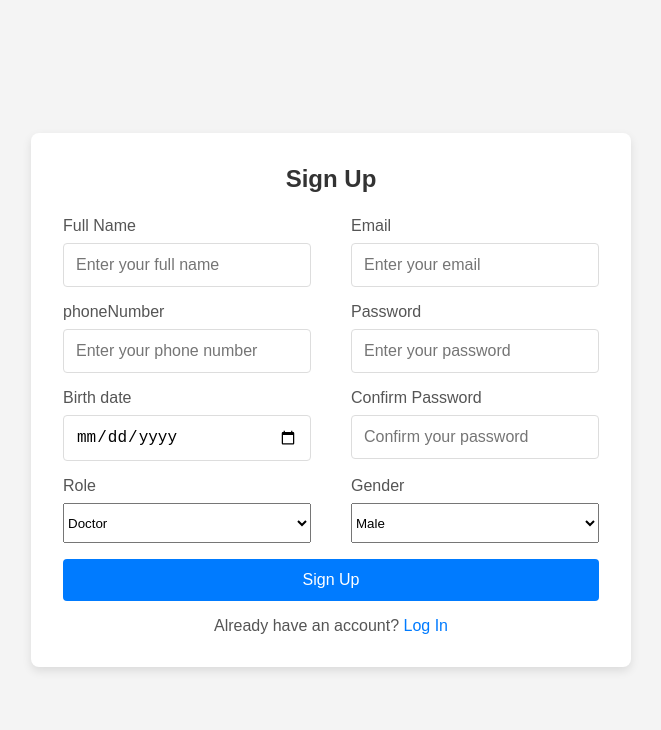
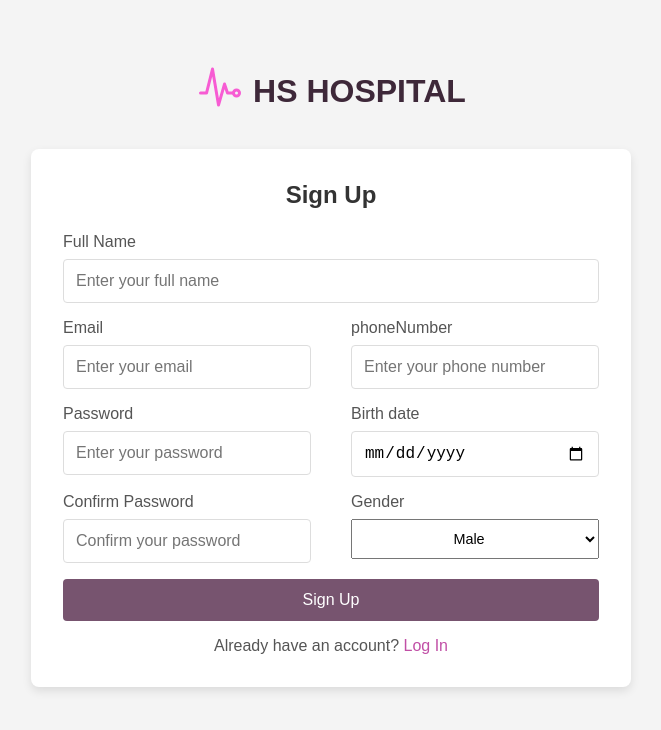
Before and after one commit to amrahmmed/FinalProject, a plain HTML site: page Frontend/signUp.html in a window 1280 px wide. Shown: the whole page, without its empty margins (309-970 px from the left). Drawn offline with nearby package versions, Linux system fonts and the light colour scheme; files that its build step writes are made by us from their sources.

Commit message:
remove role and adding logo to signin and signup

```diff
--- /dev/null
+++ b/Frontend/components/signIn.css
@@ -0,0 +1,108 @@
+* {
+  margin: 0;
+  padding: 0;
+  box-sizing: border-box;
+}
+
+body {
+  font-family: Arial, sans-serif;
+  background-color: #f4f4f4;
+  display: flex;
+  justify-content: center;
+  align-items: center;
+  flex-direction: column;
+
+  height: 100vh;
+}
+
+/* Sign-In Container */
+.signin-container {
+  background-color: #fff;
+  padding: 2rem;
+  border-radius: 8px;
+  box-shadow: 0 4px 10px rgba(0, 0, 0, 0.1);
+  width: 100%;
+  max-width: 400px;
+  text-align: center;
+}
+
+.signin-container h2 {
+  margin-bottom: 1.5rem;
+  color: #333;
+}
+
+/* Input Fields */
+.input-group {
+  margin-bottom: 1rem;
+  text-align: left;
+}
+
+.input-group label {
+  display: block;
+  margin-bottom: 0.5rem;
+  color: #555;
+}
+
+.input-group input {
+  width: 100%;
+  padding: 0.75rem;
+  border: 1px solid #ddd;
+  border-radius: 4px;
+  font-size: 1rem;
+}
+
+.input-group input:focus {
+  outline: none;
+  border-color: #007bff;
+}
+
+/* Sign-In Button */
+.signin-button {
+  width: 100%;
+  padding: 0.75rem;
+  background-color: rgb(119, 84, 111);
+  color: #fff;
+  border: none;
+  border-radius: 4px;
+  font-size: 1rem;
+  cursor: pointer;
+  transition: background-color 0.3s ease;
+}
+
+.signin-button:hover {
+  background-color: rgb(193, 79, 166);
+}
+
+/* Sign-Up Link */
+.signup-link {
+  margin-top: 1rem;
+  color: #555;
+}
+
+.signup-link a {
+  color: rgb(193, 79, 166);
+  text-decoration: none;
+}
+
+.signup-link a:hover {
+  text-decoration: underline;
+}
+
+.logo {
+  font-size: 2rem;
+  font-weight: bold;
+  text-decoration: none;
+  line-height: 1;
+
+  color: rgb(62, 40, 57);
+  transform: translateY(-19%);
+
+  margin-bottom: 2rem;
+}
+
+.logo ion-icon {
+  font-size: 3rem;
+  color: rgb(247, 92, 211);
+
+  transform: translateY(19%);
+}
--- /dev/null
+++ b/Frontend/components/signUp.css
@@ -0,0 +1,144 @@
+/* General Reset */
+* {
+  margin: 0;
+  padding: 0;
+  box-sizing: border-box;
+}
+
+body {
+  font-family: Arial, sans-serif;
+  background-color: #f4f4f4;
+  display: flex;
+  justify-content: center;
+  align-items: center;
+  flex-direction: column;
+
+  padding: 4rem 4rem;
+}
+
+/* Sign-Up Container */
+.signup-container {
+  background-color: #fff;
+  padding: 2rem;
+  border-radius: 8px;
+  box-shadow: 0 4px 10px rgba(0, 0, 0, 0.1);
+  width: 100%;
+  max-width: 600px;
+  text-align: center;
+}
+
+.signup-container h2 {
+  margin-bottom: 1.5rem;
+  color: #333;
+}
+
+/* Input Fields */
+.input-group {
+  margin-bottom: 1rem;
+  text-align: left;
+}
+
+.input-name {
+  grid-column: 1/-1;
+}
+
+.input-group label {
+  display: block;
+  margin-bottom: 0.5rem;
+  color: #555;
+}
+
+.input-group input {
+  width: 100%;
+  padding: 0.75rem;
+  border: 1px solid #ddd;
+  border-radius: 4px;
+  font-size: 1rem;
+}
+
+.input-group input:focus {
+  outline: none;
+  border-color: #007bff;
+}
+
+/* Sign-Up Button */
+.signup-button {
+  width: 100%;
+  padding: 0.75rem;
+  color: #fff;
+  background-color: rgb(119, 84, 111);
+  border: none;
+  border-radius: 4px;
+  font-size: 1rem;
+  cursor: pointer;
+  transition: background-color 0.3s ease;
+}
+
+.signup-button:hover {
+  background-color: rgb(193, 79, 166);
+}
+
+/* Log-In Link */
+.login-link {
+  margin-top: 1rem;
+  color: #555;
+}
+
+.login-link a {
+  color: rgb(193, 79, 166);
+  text-decoration: none;
+}
+
+.login-link a:hover {
+  text-decoration: underline;
+}
+
+.signup-form {
+  display: grid;
+  grid-template-columns: 1fr 1fr;
+  column-gap: 40px;
+}
+
+.signup-button {
+  grid-column: 1/-1;
+}
+
+.gender {
+  justify-self: stretch;
+  grid-column: 2 / -1;
+}
+
+.gender input {
+  text-align: center;
+}
+
+@media (max-width: 768px) {
+  .signup-form {
+    display: grid;
+    grid-template-columns: 1fr;
+  }
+
+  .gender {
+    justify-self: stretch;
+    grid-column: 1 / -1;
+  }
+}
+
+.logo {
+  font-size: 2rem;
+  font-weight: bold;
+  text-decoration: none;
+  line-height: 1;
+
+  color: rgb(62, 40, 57);
+  transform: translateY(-19%);
+
+  margin-bottom: 2rem;
+}
+
+.logo ion-icon {
+  font-size: 3rem;
+  color: rgb(247, 92, 211);
+
+  transform: translateY(19%);
+}
--- a/Frontend/signUp.html
+++ b/Frontend/signUp.html
@@ -7,10 +7,15 @@
     <link rel="stylesheet" href="components/signUp.css" />
   </head>
   <body>
+    <a href="#" class="logo">
+      <ion-icon name="pulse-outline"></ion-icon>
+      <span>HS HOSPITAL</span>
+    </a>
+
     <div class="signup-container">
       <h2>Sign Up</h2>
       <form class="signup-form">
-        <div class="input-group">
+        <div class="input-group input-name">
           <label for="name">Full Name</label>
           <input
             type="text"
@@ -71,16 +76,19 @@
             required
           />
         </div>
-        <div class="input-group">
-          <label for="Role">Role</label>
-          <select name="Role" id="Role" style="height: 40px; width: 100%">
-            <option value="doctor">Doctor</option>
-            <option value="patient">Patient</option>
-          </select>
-        </div>
-        <div class="input-group">
+        <div class="input-group gender">
           <label for="gender">Gender</label>
-          <select name="gender" id="gender" style="height: 40px; width: 100%">
+          <select
+            name="gender"
+            id="gender"
+            style="
+              height: 40px;
+              width: 100%;
+              text-align: center;
+              font-size: 0.9rem;
+              font-family: inherit;
+            "
+          >
             <option value="male">Male</option>
             <option value="Female">Female</option>
           </select>
@@ -91,5 +99,14 @@
         Already have an account? <a href="signIn.html">Log In</a>
       </p>
     </div>
+
+    <script
+      type="module"
+      src="https://unpkg.com/ionicons@5.4.0/dist/ionicons/ionicons.esm.js"
+    ></script>
+    <script
+      nomodule=""
+      src="https://unpkg.com/ionicons@5.4.0/dist/ionicons/ionicons.js"
+    ></script>
   </body>
 </html>
--- a/components/signIn.css
+++ /dev/null
@@ -1,88 +0,0 @@
-
-* {
-    margin: 0;
-    padding: 0;
-    box-sizing: border-box;
-  }
-
-  body {
-    font-family: Arial, sans-serif;
-    background-color: #f4f4f4;
-    display: flex;
-    justify-content: center;
-    align-items: center;
-    height: 100vh;
-  }
-
-  /* Sign-In Container */
-  .signin-container {
-    background-color: #fff;
-    padding: 2rem;
-    border-radius: 8px;
-    box-shadow: 0 4px 10px rgba(0, 0, 0, 0.1);
-    width: 100%;
-    max-width: 400px;
-    text-align: center;
-  }
-
-  .signin-container h2 {
-    margin-bottom: 1.5rem;
-    color: #333;
-  }
-
-  /* Input Fields */
-  .input-group {
-    margin-bottom: 1rem;
-    text-align: left;
-  }
-
-  .input-group label {
-    display: block;
-    margin-bottom: 0.5rem;
-    color: #555;
-  }
-
-  .input-group input {
-    width: 100%;
-    padding: 0.75rem;
-    border: 1px solid #ddd;
-    border-radius: 4px;
-    font-size: 1rem;
-  }
-
-  .input-group input:focus {
-    outline: none;
-    border-color: #007bff;
-  }
-
-  /* Sign-In Button */
-  .signin-button {
-    width: 100%;
-    padding: 0.75rem;
-    background-color: #007bff;
-    color: #fff;
-    border: none;
-    border-radius: 4px;
-    font-size: 1rem;
-    cursor: pointer;
-    transition: background-color 0.3s ease;
-  }
-
-  .signin-button:hover {
-    background-color: #0056b3;
-  }
-
-  /* Sign-Up Link */
-  .signup-link {
-    margin-top: 1rem;
-    color: #555;
-  }
-
-  .signup-link a {
-    color: #007bff;
-    text-decoration: none;
-  }
-
-  .signup-link a:hover {
-    text-decoration: underline;
-  }
--- a/components/signUp.css
+++ /dev/null
@@ -1,100 +0,0 @@
-/* General Reset */
-* {
-    margin: 0;
-    padding: 0;
-    box-sizing: border-box;
-  }
-
-  body {
-    font-family: Arial, sans-serif;
-    background-color: #f4f4f4;
-    display: flex;
-    justify-content: center;
-    align-items: center;
-    height: 100vh;
-  }
-
-  /* Sign-Up Container */
-  .signup-container {
-    background-color: #fff;
-    padding: 2rem;
-    border-radius: 8px;
-    box-shadow: 0 4px 10px rgba(0, 0, 0, 0.1);
-    width: 100%;
-    max-width: 600px;
-    text-align: center;
-
-  }
-
-  .signup-container h2 {
-    margin-bottom: 1.5rem;
-    color: #333;
-  }
-
-  /* Input Fields */
-  .input-group {
-    margin-bottom: 1rem;
-    text-align: left;
-  }
-
-  .input-group label {
-    display: block;
-    margin-bottom: 0.5rem;
-    color: #555;
-  }
-
-  .input-group input {
-    width: 100%;
-    padding: 0.75rem;
-    border: 1px solid #ddd;
-    border-radius: 4px;
-    font-size: 1rem;
-  }
-
-  .input-group input:focus {
-    outline: none;
-    border-color: #007bff;
-  }
-
-  /* Sign-Up Button */
-  .signup-button {
-    width: 100%;
-    padding: 0.75rem;
-    background-color: #007bff;
-    color: #fff;
-    border: none;
-    border-radius: 4px;
-    font-size: 1rem;
-    cursor: pointer;
-    transition: background-color 0.3s ease;
-  }
-
-  .signup-button:hover {
-    background-color: #0056b3;
-  }
-
-  /* Log-In Link */
-  .login-link {
-    margin-top: 1rem;
-    color: #555;
-  }
-
-  .login-link a {
-    color: #007bff;
-    text-decoration: none;
-  }
-
-  .login-link a:hover {
-    text-decoration: underline;
-  }
-
-  .signup-form{
-    display: grid;
-    grid-template-columns: 1fr 1fr;
-    column-gap: 40px;
-
-  }
-
-  .signup-button {
-    grid-column: 1/-1;
-  }
```
Also changed, not shown: Frontend/signIn.html (+13 -0 lines), Frontend/components/about.css (renamed from components/about.css), Frontend/components/general.css (line endings or trailing spaces), Frontend/components/profile.css (renamed from components/profile.css), Frontend/components/queries.css (renamed from components/queries.css), Frontend/components/script.js (renamed from components/script.js), Frontend/components/style.css (renamed from components/style.css), Frontend/src/hospital_image.jpg (renamed from src/hospital_image.jpg), Frontend/src/pulse-outline.svg (renamed from src/pulse-outline.svg).
